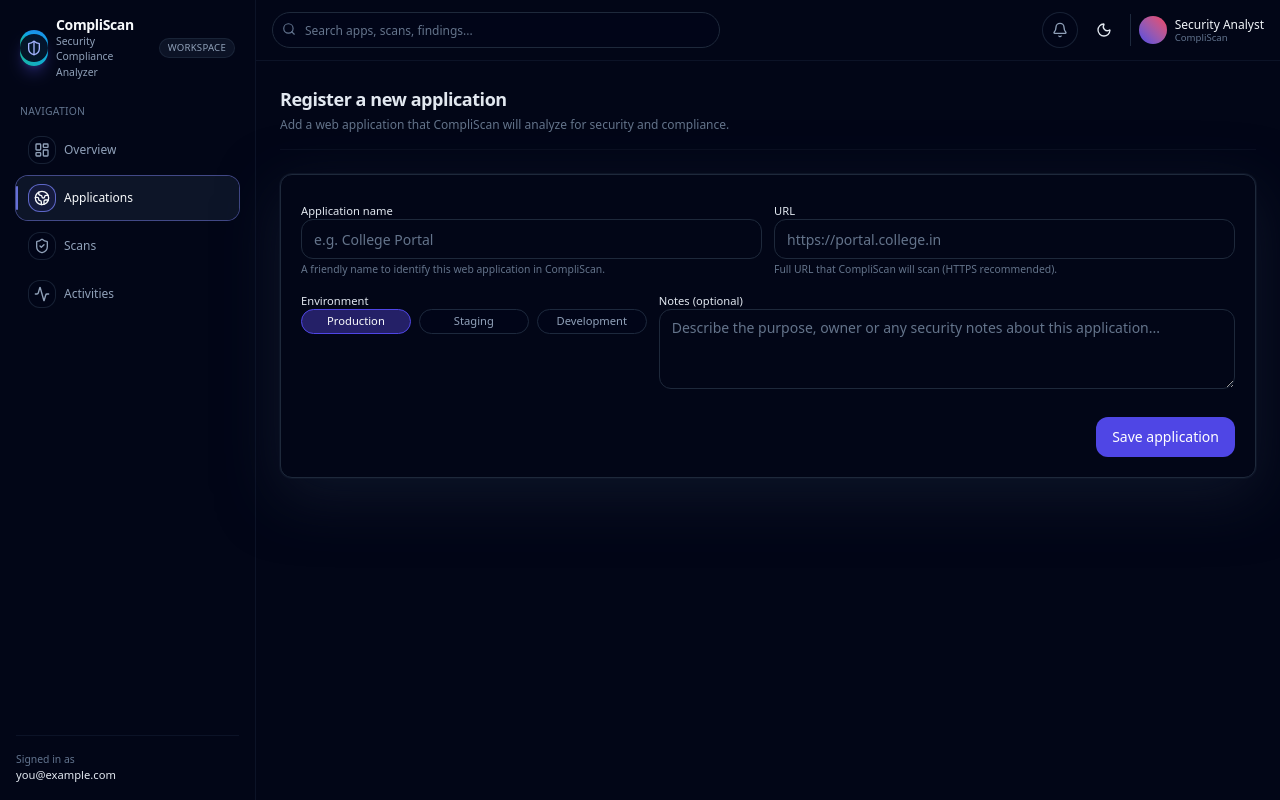
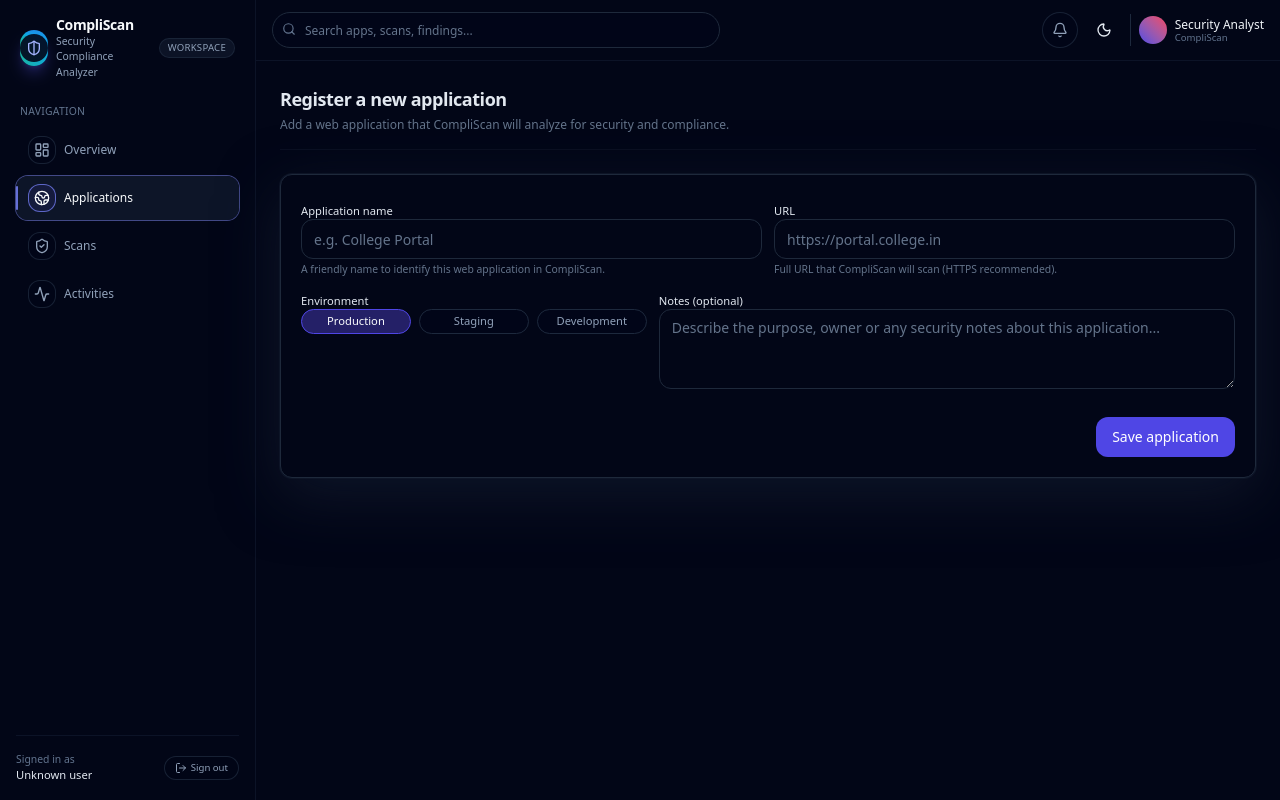
Before and after one commit to AmanBhatt0910/compliscan, a Next.js app: page /apps/new in a window 1280 px wide. Built offline with nearby package versions, Linux system fonts and the light colour scheme; no server answers.

Commit message:
logout function in sidebar and showed user info

```diff
--- /dev/null
+++ b/src/app/api/auth/logout/route.ts
@@ -0,0 +1,16 @@
+// src/app/api/auth/logout/route.ts
+import { NextResponse } from "next/server";
+
+export async function POST() {
+  // Clear the auth cookie by setting Max-Age=0
+  const res = NextResponse.json({ success: true }, { status: 200 });
+
+  res.headers.append(
+    "Set-Cookie",
+    [
+      "compliscan_token=; Path=/; HttpOnly; SameSite=Lax; Max-Age=0; Secure",
+    ].join("")
+  );
+
+  return res;
+}
--- a/src/components/layout/Sidebar.tsx
+++ b/src/components/layout/Sidebar.tsx
@@ -2,13 +2,68 @@
 "use client";
 
 import Link from "next/link";
-import { usePathname } from "next/navigation";
-import { ShieldHalf } from "lucide-react";
+import { usePathname, useRouter } from "next/navigation";
+import { useEffect, useState } from "react";
+import { ShieldHalf, LogOut } from "lucide-react";
 import { sidebarNav } from "@/config/nav";
 import { cn } from "@/lib/utils";
 
+interface CurrentUser {
+  id: string;
+  name?: string;
+  email: string;
+  role?: string;
+}
+
 export default function Sidebar() {
   const pathname = usePathname();
+  const router = useRouter();
+
+  const [user, setUser] = useState<CurrentUser | null>(null);
+  const [loadingUser, setLoadingUser] = useState(true);
+  const [loggingOut, setLoggingOut] = useState(false);
+
+  useEffect(() => {
+    let isMounted = true;
+
+    async function fetchUser() {
+      try {
+        const res = await fetch("/api/auth/me");
+        if (!res.ok) return;
+
+        const data: { user: CurrentUser | null } = await res.json();
+        if (isMounted) {
+          setUser(data.user);
+        }
+      } catch (err) {
+        console.error("Failed to load current user", err);
+      } finally {
+        if (isMounted) setLoadingUser(false);
+      }
+    }
+
+    fetchUser();
+
+    return () => {
+      isMounted = false;
+    };
+  }, []);
+
+  async function handleLogout() {
+    try {
+      setLoggingOut(true);
+      await fetch("/api/auth/logout", {
+        method: "POST",
+      });
+      // Refresh and go to login
+      router.push("/login");
+      router.refresh();
+    } catch (err) {
+      console.error("Logout failed", err);
+    } finally {
+      setLoggingOut(false);
+    }
+  }
 
   return (
     <aside className="hidden h-screen w-64 flex-col border-r border-slate-900/80 bg-[radial-gradient(circle_at_top,_#020617_0,_#020617_40%,_#020617_70%,_#000_100%)]/95 px-4 py-4 md:flex">
@@ -81,10 +136,33 @@
 
       {/* Footer / user mini */}
       <div className="mt-4 border-t border-slate-900/80 pt-4">
-        <p className="text-[0.65rem] text-slate-500">Signed in as</p>
-        <p className="text-[0.7rem] font-medium text-slate-200">
-          you@example.com
-        </p>
+        <div className="flex items-center justify-between gap-2">
+          <div className="min-w-0">
+            <p className="text-[0.65rem] text-slate-500">Signed in as</p>
+            <p className="text-[0.7rem] font-medium text-slate-200 truncate">
+              {loadingUser
+                ? "Loading..."
+                : user?.name || user?.email || "Unknown user"}
+            </p>
+            {user?.email && (
+              <p className="text-[0.65rem] text-slate-400 truncate">
+                {user.email}
+              </p>
+            )}
+          </div>
+          <button
+            type="button"
+            onClick={handleLogout}
+            disabled={loggingOut}
+            className={cn(
+              "inline-flex items-center justify-center rounded-full border border-slate-800/80 bg-slate-950/70 px-2.5 py-1 text-[0.6rem] font-medium text-slate-400 transition-colors hover:border-red-500/60 hover:bg-red-500/10 hover:text-red-200",
+              loggingOut && "opacity-60 cursor-not-allowed"
+            )}
+          >
+            <LogOut className="mr-1 h-3 w-3" />
+            {loggingOut ? "Signing out…" : "Sign out"}
+          </button>
+        </div>
       </div>
     </aside>
   );
```
